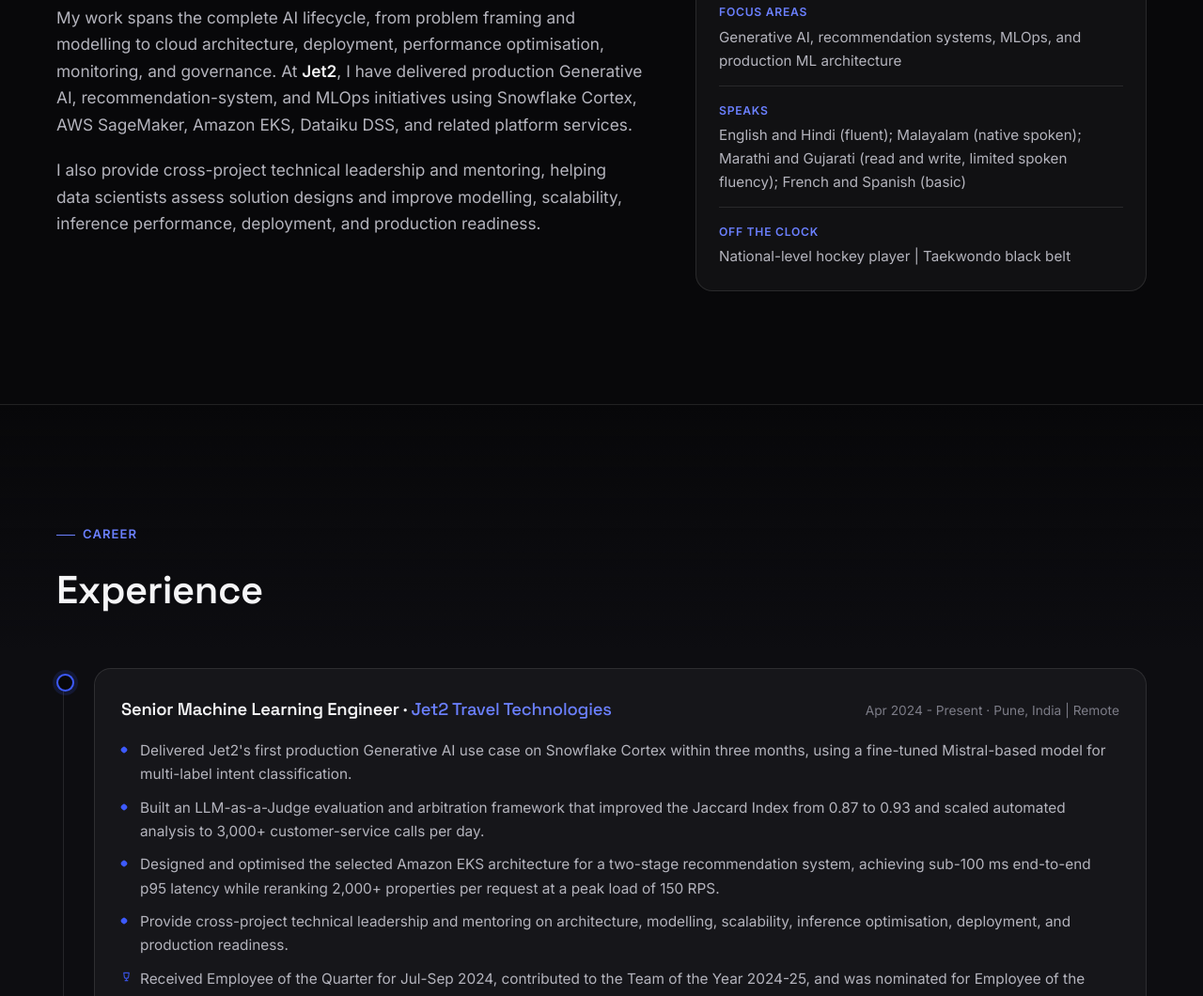
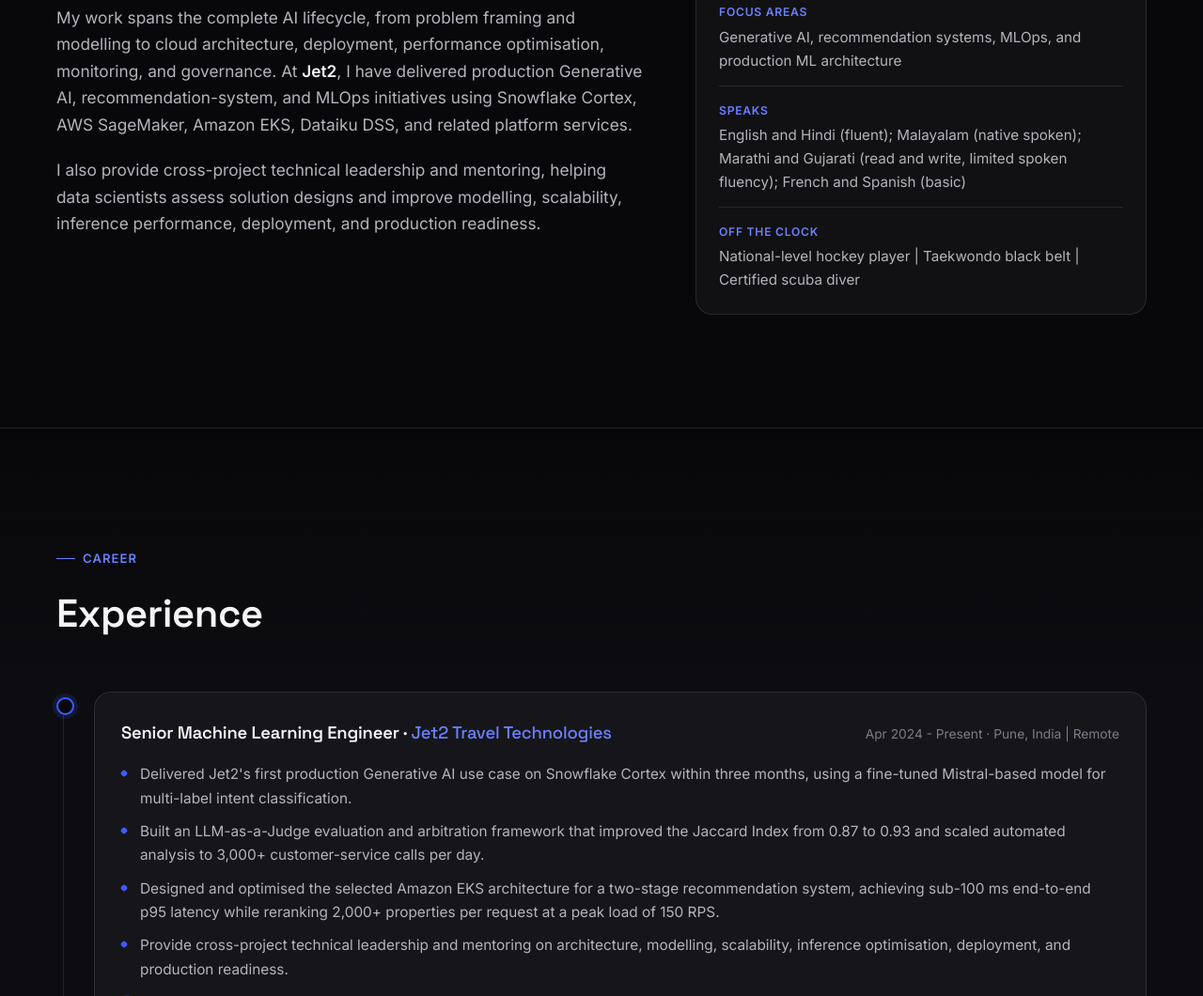
Before and after one commit to nsaurabh777/nsaurabh777.github.io, a plain HTML site: page index.html in a window 1280 px wide. Shown: the part 1303-2363 px from the top of the page at 94% size. Drawn offline with Linux system fonts and the light colour scheme.

Commit message:
update content

```diff
--- a/index.html
+++ b/index.html
@@ -171,7 +171,7 @@
                         </li>
                         <li>
                             <strong>Off the clock</strong>
-                            <span>National-level hockey player | Taekwondo black belt</span>
+                            <span>National-level hockey player | Taekwondo black belt | Certified scuba diver</span>
                         </li>
                     </ul>
                 </div>
```
